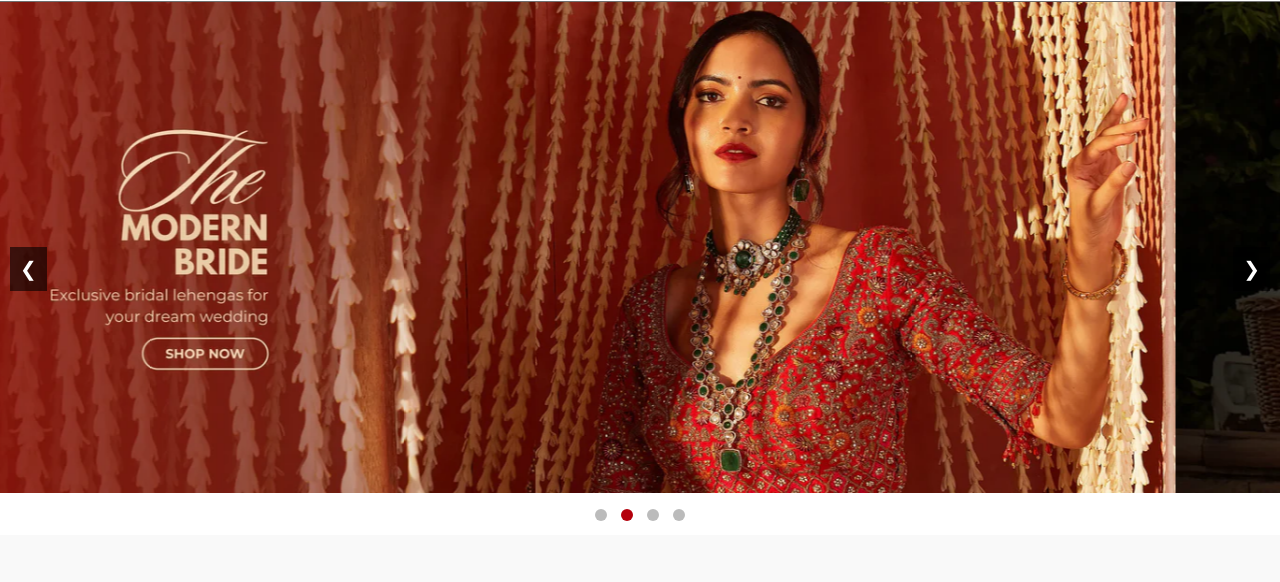
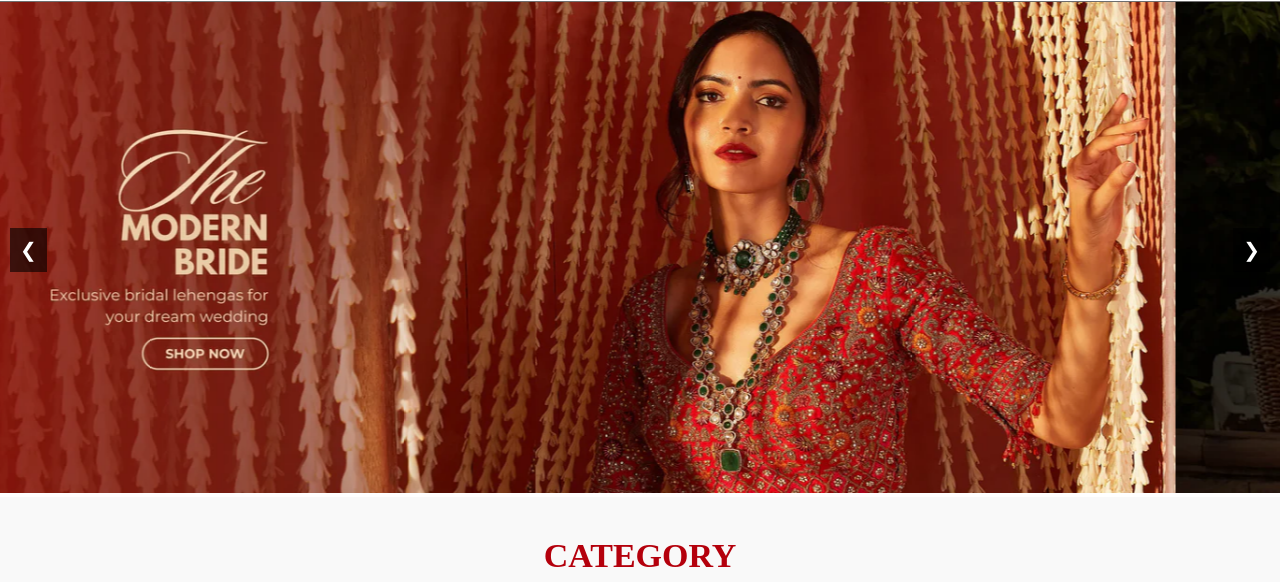
Before and after one commit to shifali-shetty/geethanjali-silks, a plain HTML site: page index.html in a window 1280 px wide. Shown: the part 142-724 px from the top of the page. Drawn offline with Linux system fonts and the light colour scheme.

Commit message:
Update index.html

```diff
--- a/index.html
+++ b/index.html
@@ -76,14 +76,6 @@
         <!-- Arrows -->
         <button class="prev" onclick="moveSlide(-1)">&#10094;</button>
         <button class="next" onclick="moveSlide(1)">&#10095;</button>
-
-        <!-- Dots -->
-        <div class="carousel-dots">
-            <span class="dot" onclick="goToSlide(0)"></span>
-            <span class="dot" onclick="goToSlide(1)"></span>
-            <span class="dot" onclick="goToSlide(2)"></span>
-            <span class="dot" onclick="goToSlide(3)"></span>
-        </div>
     </div>
 
     <section class="category-section">
```
